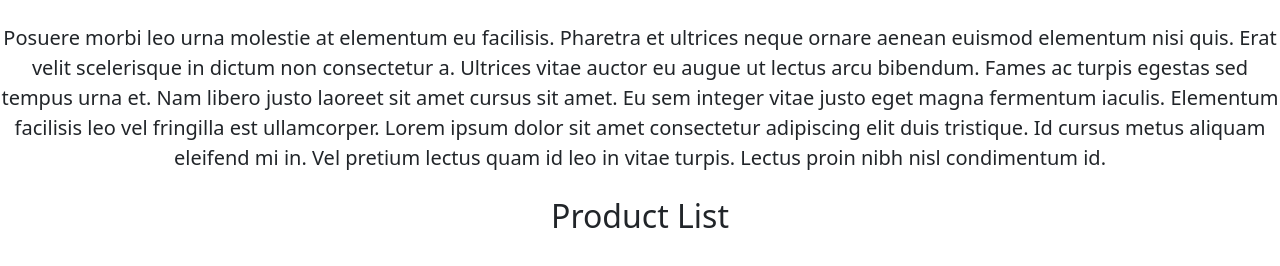
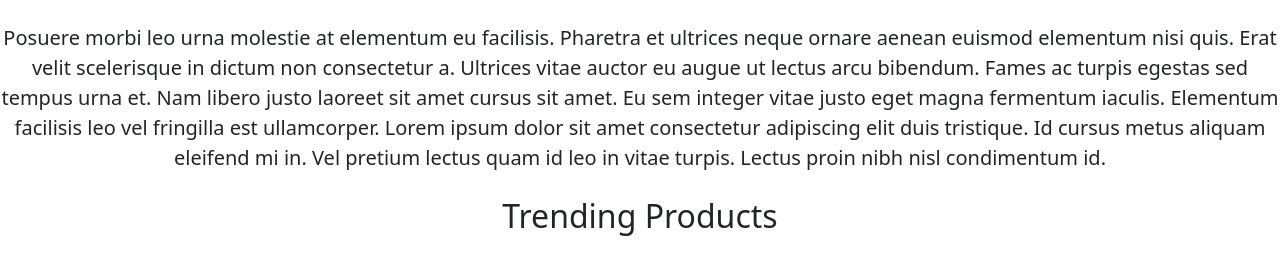
Before and after one commit to Mia-Xie/first-website, a Flask app: page / in a window 1280 px wide. Shown: the part 621-887 px from the top of the page. Run offline with Flask 3, Linux system fonts and the light colour scheme.

Commit message:
some updates on home.html

```diff
--- a/templates/home.html
+++ b/templates/home.html
@@ -113,7 +113,7 @@
             <p class="lead">Posuere morbi leo urna molestie at elementum eu facilisis. Pharetra et ultrices neque ornare aenean euismod elementum nisi quis. Erat velit scelerisque in dictum non consectetur a. Ultrices vitae auctor eu augue ut lectus arcu bibendum. Fames ac turpis egestas sed tempus urna et. Nam libero justo laoreet sit amet cursus sit amet. Eu sem integer vitae justo eget magna fermentum iaculis. Elementum facilisis leo vel fringilla est ullamcorper. Lorem ipsum dolor sit amet consectetur adipiscing elit duis tristique. Id cursus metus aliquam eleifend mi in. Vel pretium lectus quam id leo in vitae turpis. Lectus proin nibh nisl condimentum id.
             </p>
 
-            <h2 class="mt-4 mb-4">Product List</h2>
+            <h2 class="mt-4 mb-4">Trending Products</h2>
             <div>
                 {% for prod in products %}
                     {% include 'products.html' %}
```
